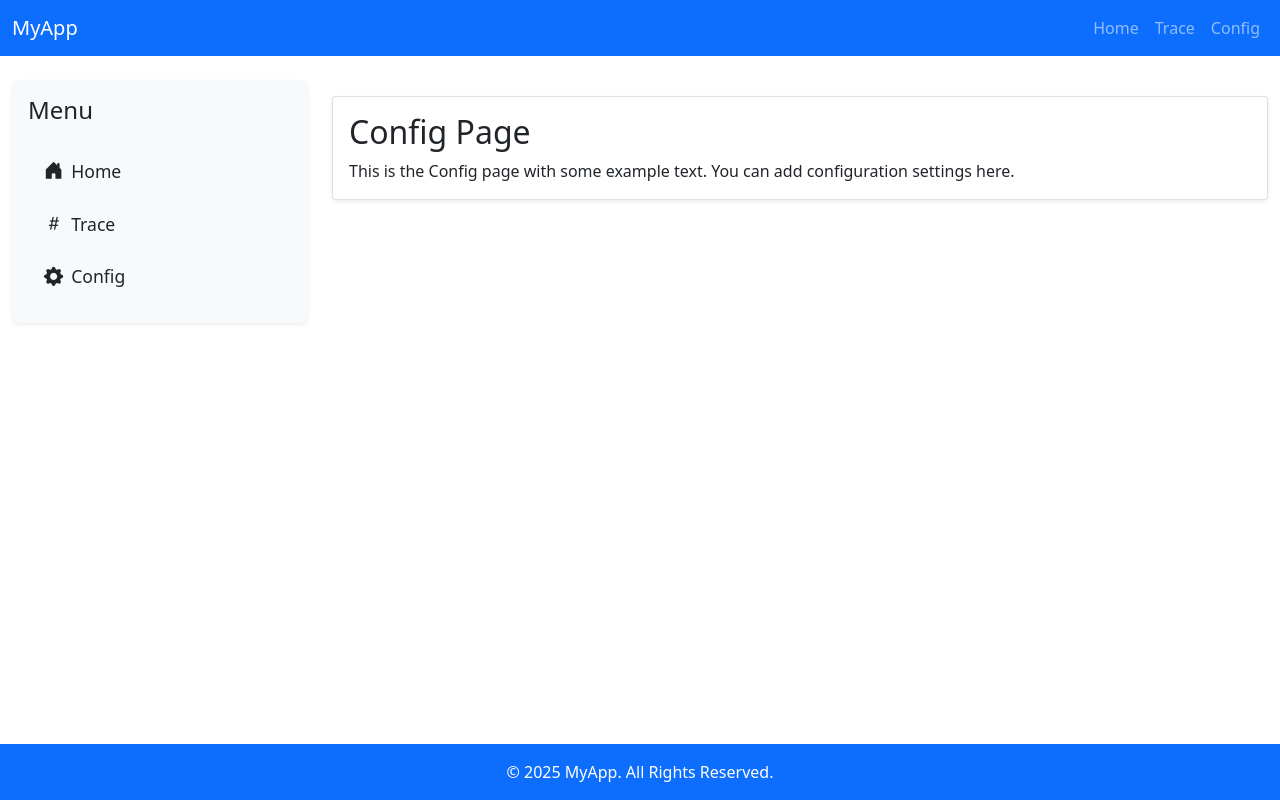
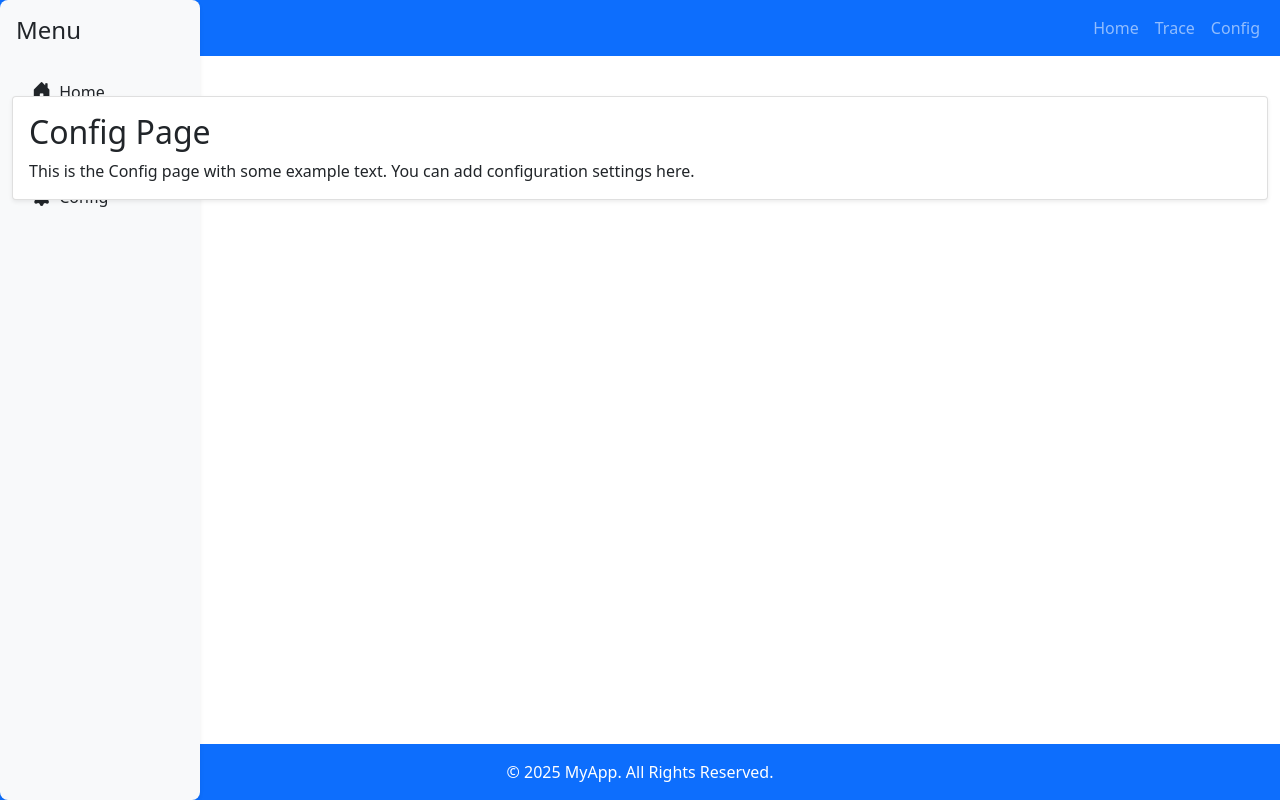
Before and after one commit to majiddarvishan/tracer, a React (Create React App) app: page /config in a window 1280 px wide. Built offline with nearby package versions, Linux system fonts and the light colour scheme.

Commit message:
Update sidebar width

```diff
--- a/src/App.js
+++ b/src/App.js
@@ -12,19 +12,15 @@ function App() {
     <Router>
       <div className="d-flex flex-column min-vh-100">
         <Navbar />
-        <div className="container-fluid mt-4 flex-grow-1">
-          <div className="row">
-            <div className="col-md-3">
+        <div className="d-flex flex-grow-1">
           <Sidebar />
-            </div>
-            <div className="col-md-9">
+          <div className="container-fluid mt-4">
             <Routes>
               <Route path="/" element={<Home />} />
               <Route path="/home" element={<Home />} />
               <Route path="/trace" element={<Trace />} />
               <Route path="/config" element={<Config />} />
             </Routes>
-            </div>
           </div>
         </div>
         <Footer />
--- a/src/Home.js
+++ b/src/Home.js
@@ -2,6 +2,7 @@ import React from 'react';
 
 const Home = () => {
   return (
+    <div className="main-content">
       <div className="mt-3">
         <div className="card shadow-sm">
           <div className="card-body">
@@ -12,6 +13,7 @@ const Home = () => {
           </div>
         </div>
       </div>
+    </div>
   );
 };
 
--- a/src/Sidebar.css
+++ b/src/Sidebar.css
@@ -1,17 +1,27 @@
 .sidebar {
-    border-radius: 8px;
+    width: 200px; /* Fixed width */
+    background-color: #f8f9fa; /* Background color */
+    position: fixed; /* Fix the sidebar to the left of the screen */
+    height: 100%; /* Full height */
+    top: 0;
+    left: 0;
+    padding-top: 20px; /* Space for the top of the sidebar */
   }
 
-  .sidebar .nav-link {
-    font-size: 1.1rem;
+  .main-content {
+    margin-left: 200px; /* Leave space for the sidebar */
   }
 
-  .sidebar .nav-link:hover {
+  .nav-link {
+    white-space: nowrap; /* Prevent text wrap */
+  }
+
+  .nav-link:hover {
     background-color: #e9ecef;
     border-radius: 5px;
     text-decoration: none;
   }
 
-  .sidebar .nav-link i {
-    font-size: 1.2rem;
+  .nav-link i {
+    font-size: 1.2rem; /* Adjust icon size */
   }
--- a/src/Trace.js
+++ b/src/Trace.js
@@ -40,6 +40,7 @@ const Trace = () => {
   };
 
   return (
+    <div className="main-content">
       <div className="mt-3">
         <div className="card shadow-sm mb-4">
           <div className="card-body d-flex align-items-center">
@@ -181,6 +182,7 @@ const Trace = () => {
           </Modal.Footer>
         </Modal>
       </div>
+    </div>
   );
 };
 
--- /dev/null
+++ b/src/assets/css/theme-styles.scss
@@ -0,0 +1,64 @@
+// Import Bootstrap variables
+@import '~bootstrap/scss/functions';
+@import '~bootstrap/scss/variables';
+
+// Custom Theme Variables
+$primary: #0d6efd;
+$secondary: #6c757d;
+$success: #198754;
+$info: #0dcaf0;
+$warning: #ffc107;
+$danger: #dc3545;
+$light: #f8f9fa;
+$dark: #212529;
+
+$body-bg: #ffffff;
+$body-color: $dark;
+
+// Custom Font
+$font-family-base: 'Roboto', sans-serif;
+
+// Custom Components
+$navbar-bg: $primary;
+$navbar-light-active-color: $light;
+
+$btn-primary-bg: $primary;
+$btn-primary-border: $primary;
+
+$card-border-radius: 8px;
+$card-box-shadow: 0 4px 8px rgba(0, 0, 0, 0.1);
+
+// Import Bootstrap to apply the custom variables
+@import '~bootstrap/scss/bootstrap';
+
+// Custom Styles
+body {
+  background-color: $body-bg;
+  color: $body-color;
+  font-family: $font-family-base;
+}
+
+.navbar {
+  background-color: $navbar-bg;
+  .navbar-brand, .navbar-nav .nav-link {
+    color: $light;
+    &:hover {
+      color: $light;
+      opacity: 0.8;
+    }
+  }
+}
+
+.card {
+  border-radius: $card-border-radius;
+  box-shadow: $card-box-shadow;
+}
+
+.btn-primary {
+  background-color: $btn-primary-bg;
+  border-color: $btn-primary-border;
+  &:hover {
+    background-color: darken($btn-primary-bg, 10%);
+    border-color: darken($btn-primary-border, 10%);
+  }
+}
--- a/src/custom.scss
+++ b/src/custom.scss
@@ -1,15 +1,61 @@
-// Custom Bootstrap variables
-$primary: #0d6efd;
-$secondary: #6c757d;
-$success: #198754;
-$info: #0dcaf0;
-$warning: #ffc107;
-$danger: #dc3545;
-$light: #f8f9fa;
-$dark: #212529;
+// Import theme styles
+@import './assets/css/theme-styles'; // Adjust the path based on the actual file location
 
-$body-bg: #f5f5f5;
-$body-color: $dark;
+// Import Bootstrap styles
+@import '~bootstrap/scss/bootstrap';
 
-// Import Bootstrap SCSS
-@import '~bootstrap/scss/bootstrap';
+// Custom styles
+.sidebar {
+  width: 200px; /* Fixed width */
+  background-color: #f8f9fa; /* Background color */
+  border-radius: 8px;
+  position: fixed; /* Fix the sidebar to the left of the screen */
+  height: 100%; /* Full height */
+  top: 0;
+  left: 0;
+  padding-top: 20px; /* Space for the top of the sidebar */
+}
+
+.main-content {
+  margin-left: 200px; /* Leave space for the sidebar */
+}
+
+.navbar {
+  background-color: #0d6efd; /* Primary color */
+}
+
+.card {
+  border-radius: 8px;
+  box-shadow: 0 4px 8px rgba(0, 0, 0, 0.1);
+}
+
+.table {
+  border-radius: 8px;
+  overflow: hidden;
+}
+
+.btn-primary {
+  background-color: #0d6efd;
+  border-color: #0d6efd;
+}
+
+.btn-primary:hover {
+  background-color: #0b5ed7;
+  border-color: #0b5ed7;
+}
+
+.mt-3 {
+  margin-top: 1rem !important;
+}
+
+.mt-4 {
+  margin-top: 1.5rem !important;
+}
+
+.mb-3 {
+  margin-bottom: 1rem !important;
+}
+
+.mb-4 {
+  margin-bottom: 1.5rem !important;
+}
--- a/src/index.js
+++ b/src/index.js
@@ -3,8 +3,7 @@ import ReactDOM from 'react-dom/client';
 import App from './App';
 import './custom.scss'; // Custom Bootstrap styles
 import 'bootstrap-icons/font/bootstrap-icons.css'; // Bootstrap Icons
-import 'bootstrap/dist/css/bootstrap.min.css';
-
+import 'bootstrap/dist/css/bootstrap.min.css'; // Bootstrap CSS
 
 const root = ReactDOM.createRoot(document.getElementById('root'));
 root.render(
```
Lines whose indentation alone changed are shown as unchanged.
